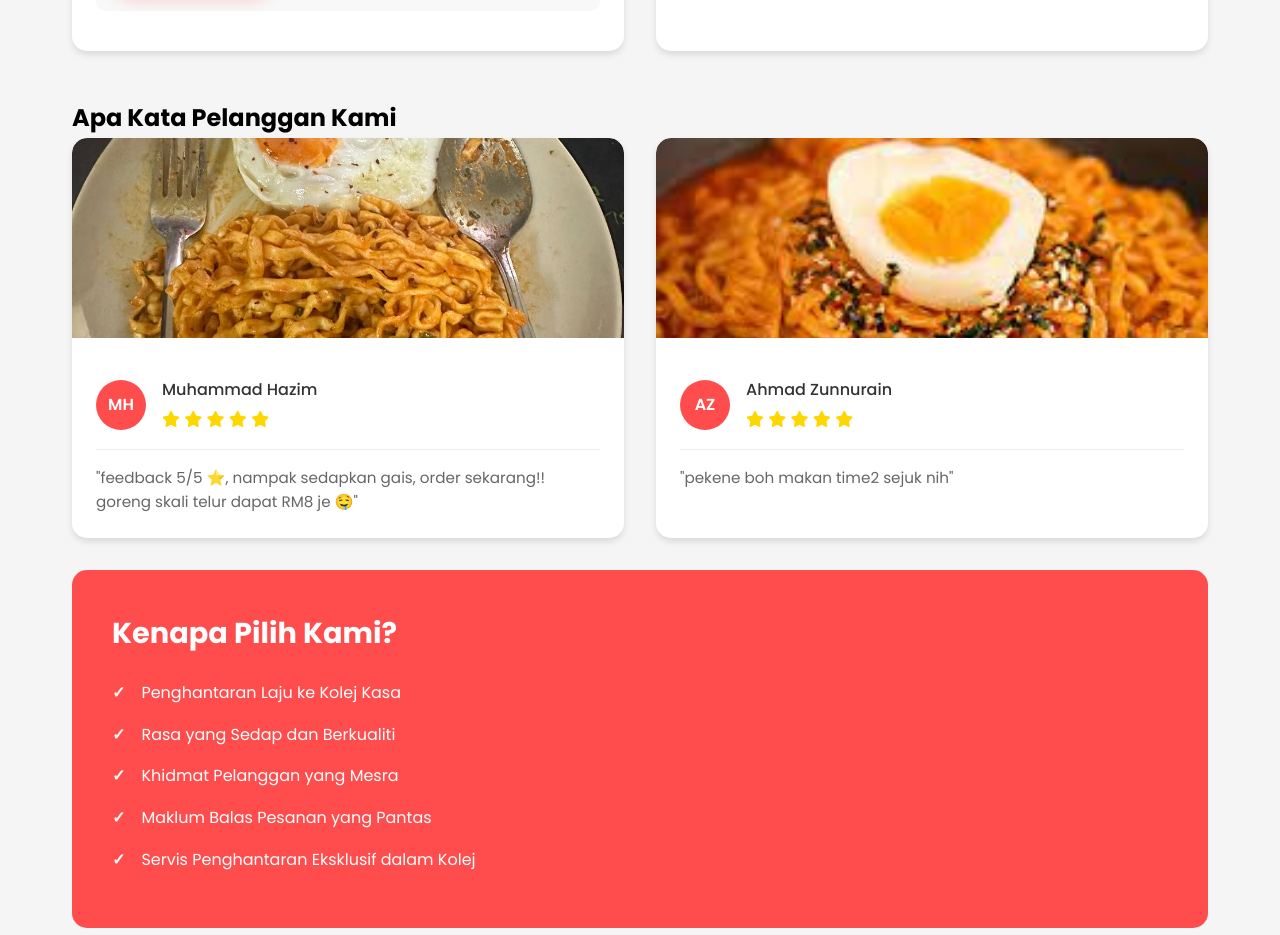
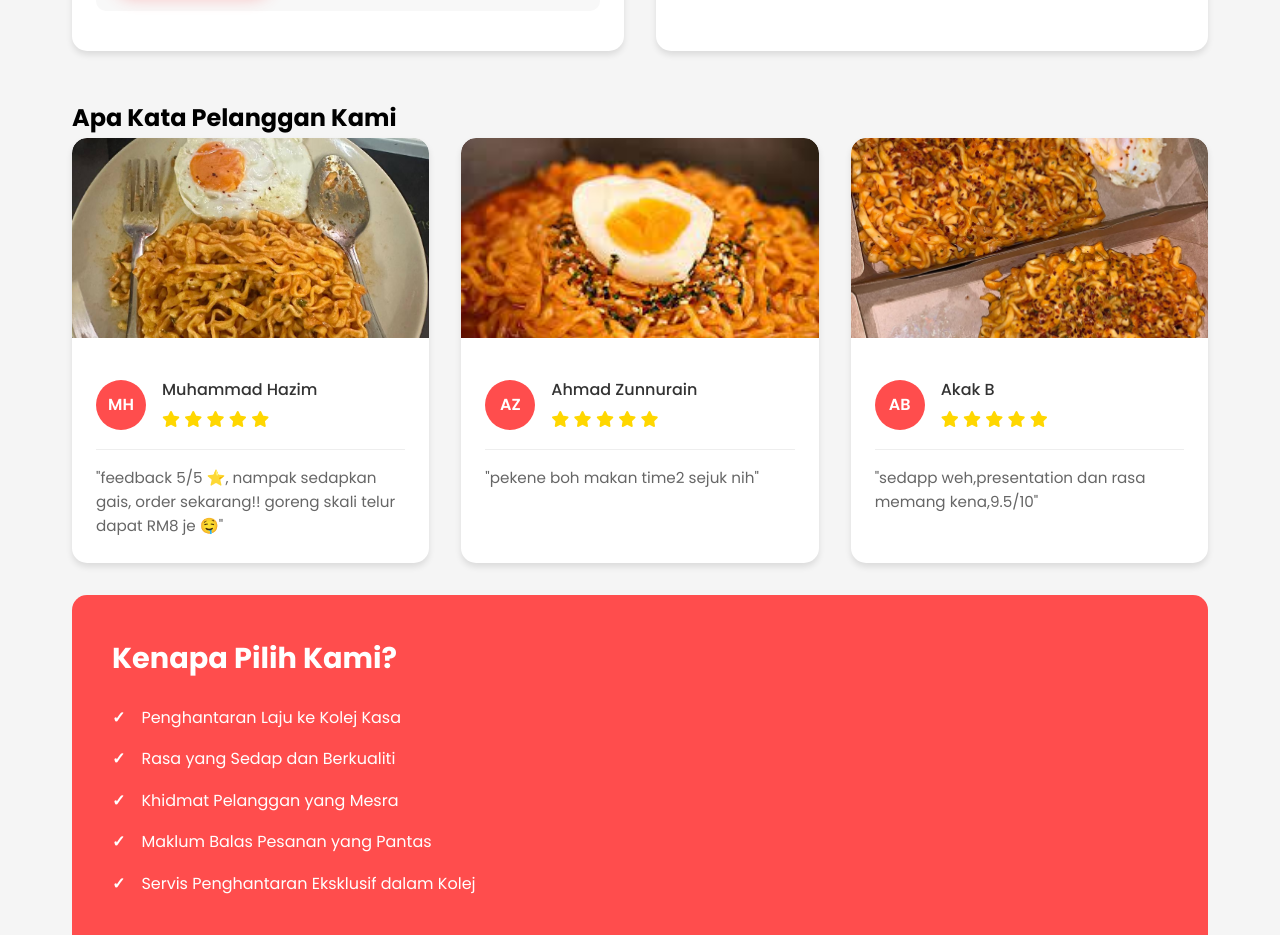
Before and after one commit to HazimDeveloper/BuldakRamenKerawang, a plain HTML site: page index.html in a window 1280 px wide. Shown: the part 1140-2075 px from the top of the page. Drawn offline with Linux system fonts and the light colour scheme.

Commit message:
add review

```diff
--- a/index.html
+++ b/index.html
@@ -673,6 +673,23 @@
                     </div>
                     <p class="review-text">"pekene boh makan time2 sejuk nih"</p>
                 </div>
+                <div class="review-card">
+                    <img src="images/b-review.jpg" alt="Buldak Original Review" class="review-image">
+                    <div class="reviewer-info">
+                        <div class="reviewer-avatar">AB</div>
+                        <div>
+                            <div class="reviewer-name">Akak B</div>
+                            <div class="review-rating">
+                                <i class="fas fa-star"></i>
+                                <i class="fas fa-star"></i>
+                                <i class="fas fa-star"></i>
+                                <i class="fas fa-star"></i>
+                                <i class="fas fa-star"></i>
+                            </div>
+                        </div>
+                    </div>
+                    <p class="review-text">"sedapp weh,presentation dan rasa memang kena,9.5/10"</p>
+                </div>
             </div>
         </div>
 
```
Also changed, not shown: images/b-review.jpg (added).
